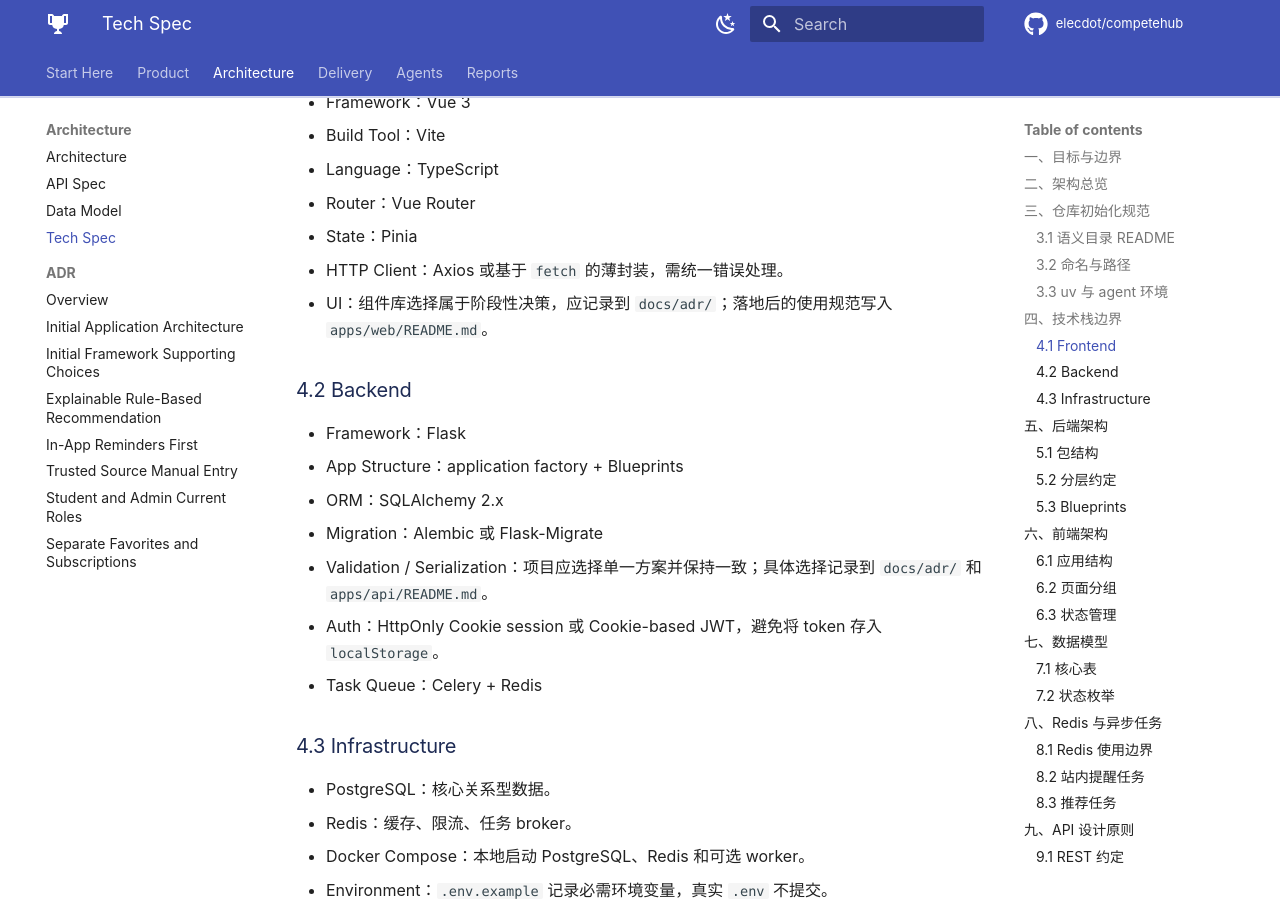
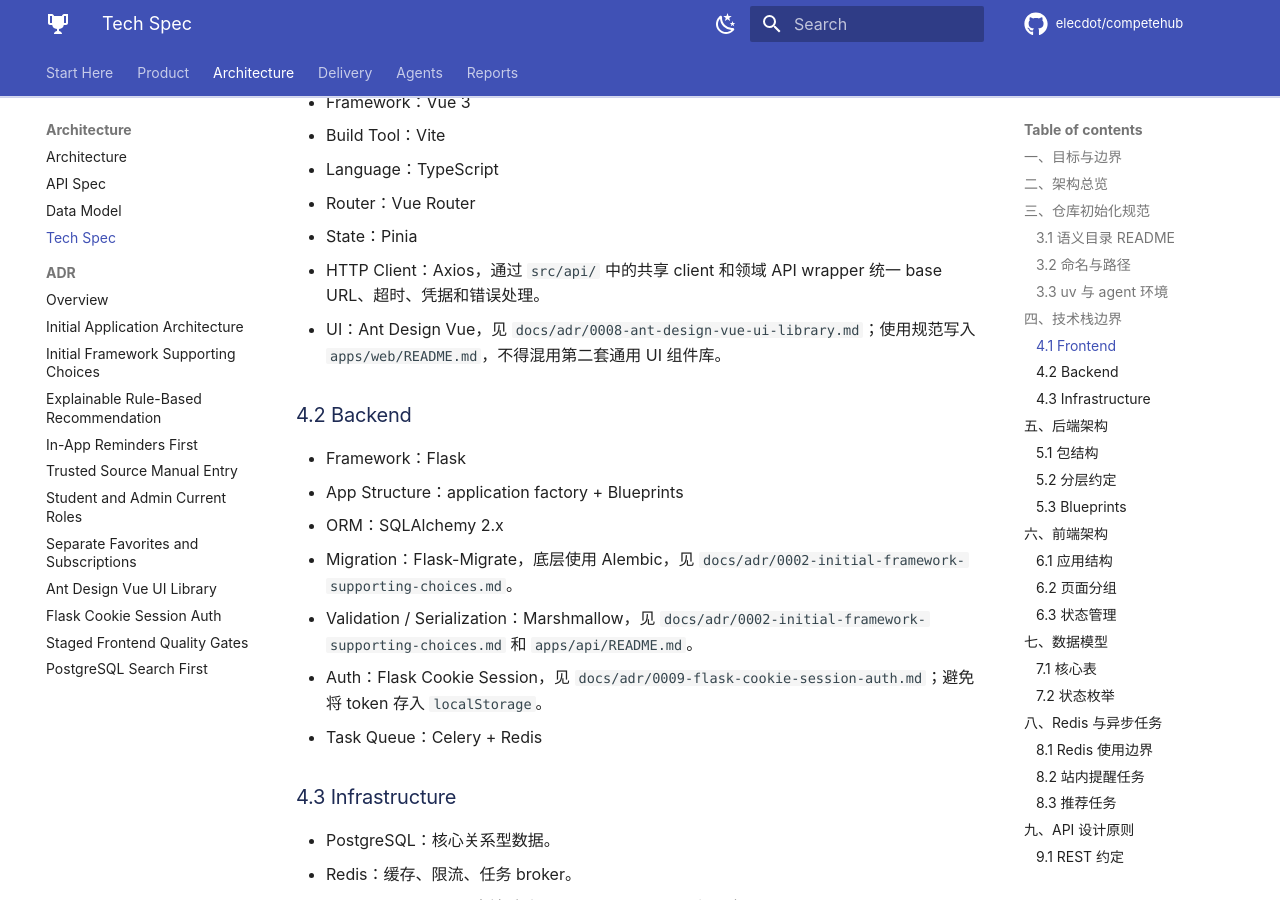
Before and after one commit to elecdot/competehub, an MkDocs documentation site: the page built from docs/tech_spec.zh.md, in a window 1280 px wide and 900 px high, scrolled down 2363 px. Built offline with MkDocs 1.6.1 and Material for MkDocs 9.7.7, drawn with Linux system fonts in a browser that asks for light colours; comment, search, counter and statistics services are not loaded; some of the changed text lies outside the part shown.

```diff
--- a/docs/tech_spec.zh.md
+++ b/docs/tech_spec.zh.md
@@ -86,17 +86,17 @@ scripts/agent-env.sh
 - Language：TypeScript
 - Router：Vue Router
 - State：Pinia
-- HTTP Client：Axios 或基于 `fetch` 的薄封装，需统一错误处理。
-- UI：组件库选择属于阶段性决策，应记录到 `docs/adr/`；落地后的使用规范写入 `apps/web/README.md`。
+- HTTP Client：Axios，通过 `src/api/` 中的共享 client 和领域 API wrapper 统一 base URL、超时、凭据和错误处理。
+- UI：Ant Design Vue，见 `docs/adr/0008-ant-design-vue-ui-library.md`；使用规范写入 `apps/web/README.md`，不得混用第二套通用 UI 组件库。
 
 ### 4.2 Backend
 
 - Framework：Flask
 - App Structure：application factory + Blueprints
 - ORM：SQLAlchemy 2.x
-- Migration：Alembic 或 Flask-Migrate
-- Validation / Serialization：项目应选择单一方案并保持一致；具体选择记录到 `docs/adr/` 和 `apps/api/README.md`。
-- Auth：HttpOnly Cookie session 或 Cookie-based JWT，避免将 token 存入 `localStorage`。
+- Migration：Flask-Migrate，底层使用 Alembic，见 `docs/adr/0002-initial-framework-supporting-choices.md`。
+- Validation / Serialization：Marshmallow，见 `docs/adr/0002-initial-framework-supporting-choices.md` 和 `apps/api/README.md`。
+- Auth：Flask Cookie Session，见 `docs/adr/0009-flask-cookie-session-auth.md`；避免将 token 存入 `localStorage`。
 - Task Queue：Celery + Redis
 
 ### 4.3 Infrastructure
@@ -368,6 +368,10 @@ Redis 不用于：
 
 ### 10.2 权限原则
 
+- 认证使用 Flask Cookie Session；session 只保存最小身份事实，不保存敏感业务数据。
+- Cookie 应设置 `HttpOnly`、`SameSite=Lax`，生产环境设置 `Secure`。
+- 所有修改接口必须使用 POST、PATCH 或 DELETE，不能用 GET 修改状态。
+- 后台写操作应检查 `Origin` 或 `Referer`；若后续写操作范围扩大，可引入 CSRF token。
 - 学生只能维护自己的画像、收藏、订阅和提醒设置。
 - 未登录访客只能访问公开赛事列表和详情。
 - 管理员才能访问赛事录入、审核、配置、用户管理和审计日志。
@@ -393,11 +397,11 @@ Redis 不用于：
 
 ### 11.2 Frontend
 
-- Current static checks：`vue-tsc --noEmit`，通过 `just web-lint` 执行。
-- Unit tests：工具函数、stores、关键组件。测试框架在前端测试任务具体落地时补充。
-- Component tests：赛事筛选、详情状态、消息状态。
-- E2E tests：核心查赛链路、订阅提醒链路、后台审核链路。
-- Lint / Format：若后续引入 ESLint、Prettier 或组件测试框架，应同步更新 `apps/web/package.json`、`justfile` 和本文档。
+- Current static checks：`vue-tsc --noEmit`，通过 `just web-lint` 执行；`just web-build` 同时执行类型检查和 Vite build。
+- Stage 1 lint / format：P1 页面和 stores 稳定后，引入 ESLint、`eslint-plugin-vue` 和 Prettier。
+- Stage 2 unit / component tests：核心组件和 stores 稳定后，引入 Vitest 和 Vue Test Utils，覆盖工具函数、stores、赛事筛选、详情状态和消息状态。
+- Stage 3 E2E tests：主闭环稳定后，引入 Playwright，覆盖后台发布赛事到学生订阅、提醒、消息和日历的端到端路径。
+- 每个前端质量门禁阶段必须在同一变更中同步 `apps/web/package.json`、lockfile、`justfile` 和本文档；分阶段决策见 `docs/adr/0010-staged-frontend-quality-gates.md`。
 
 ### 11.3 justfile
 
@@ -450,7 +454,7 @@ Python 相关命令通过 `scripts/agent-env.sh` 设置 agent-safe 环境，并
 
 ## 十三、主要技术风险
 
-- 中文搜索：PostgreSQL 基础查询可以支撑初期筛选，但复杂中文全文检索可能需要后续引入专用搜索服务。
+- 中文搜索：PostgreSQL 基础查询和简单关键词匹配支撑初期筛选；专用搜索服务的重新决策条件见 `docs/adr/0011-postgresql-search-first.md`。
 - 提醒可靠性：必须以数据库为事实来源，并保证 worker 幂等，避免重复提醒或漏提醒。
 - 权限扩展：教师和组织者不作为当前基础角色，但角色模型必须预留扩展空间。
 - PRD 漂移：新增语义和流程变更应同步 PRD 与 Tech Spec；局部实现细节只需同步到对应目录 README 或任务文档。
--- a/mkdocs.yml
+++ b/mkdocs.yml
@@ -81,6 +81,10 @@ nav:
           - Trusted Source Manual Entry: adr/0005-trusted-source-manual-entry.md
           - Student and Admin Current Roles: adr/0006-student-admin-current-roles.md
           - Separate Favorites and Subscriptions: adr/0007-separate-favorites-and-subscriptions.md
+          - Ant Design Vue UI Library: adr/0008-ant-design-vue-ui-library.md
+          - Flask Cookie Session Auth: adr/0009-flask-cookie-session-auth.md
+          - Staged Frontend Quality Gates: adr/0010-staged-frontend-quality-gates.md
+          - PostgreSQL Search First: adr/0011-postgresql-search-first.md
   - Delivery:
       - Project Workflow: project_workflow.md
       - Tooling: tooling.md
```
Also changed, not shown: apps/web/README.md (+10 -1 lines), docs/adr/0008-ant-design-vue-ui-library.md (added, +17 -0 lines), docs/adr/0009-flask-cookie-session-auth.md (added, +17 -0 lines), docs/adr/0010-staged-frontend-quality-gates.md (added, +17 -0 lines), docs/adr/0011-postgresql-search-first.md (added, +17 -0 lines), docs/adr/README.md (+4 -0 lines), docs/api_spec.md (+4 -1 lines), docs/architecture.md (+1 -1 lines).
